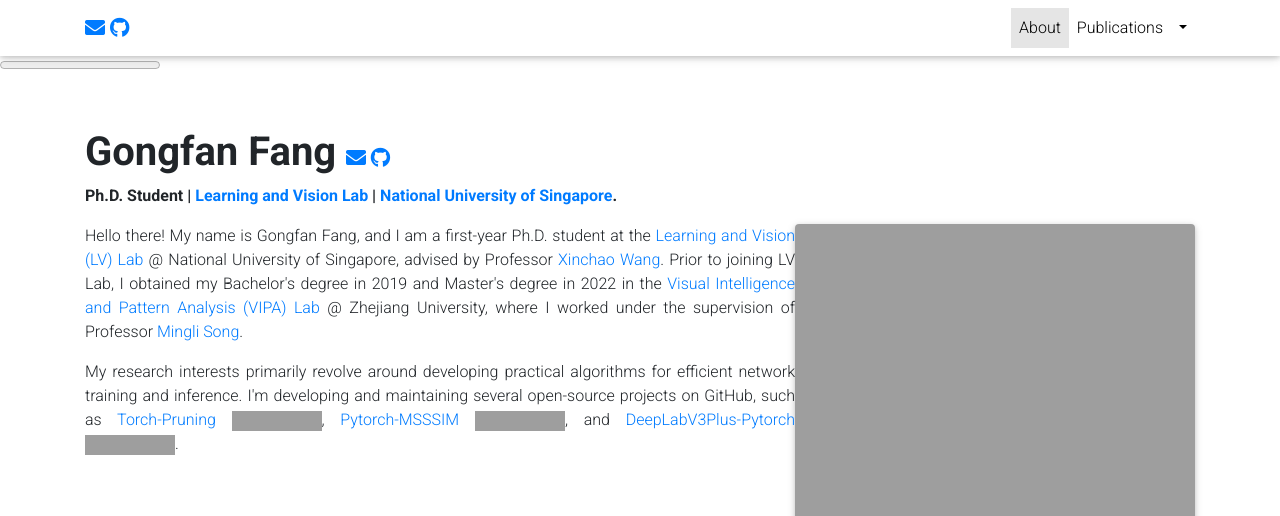
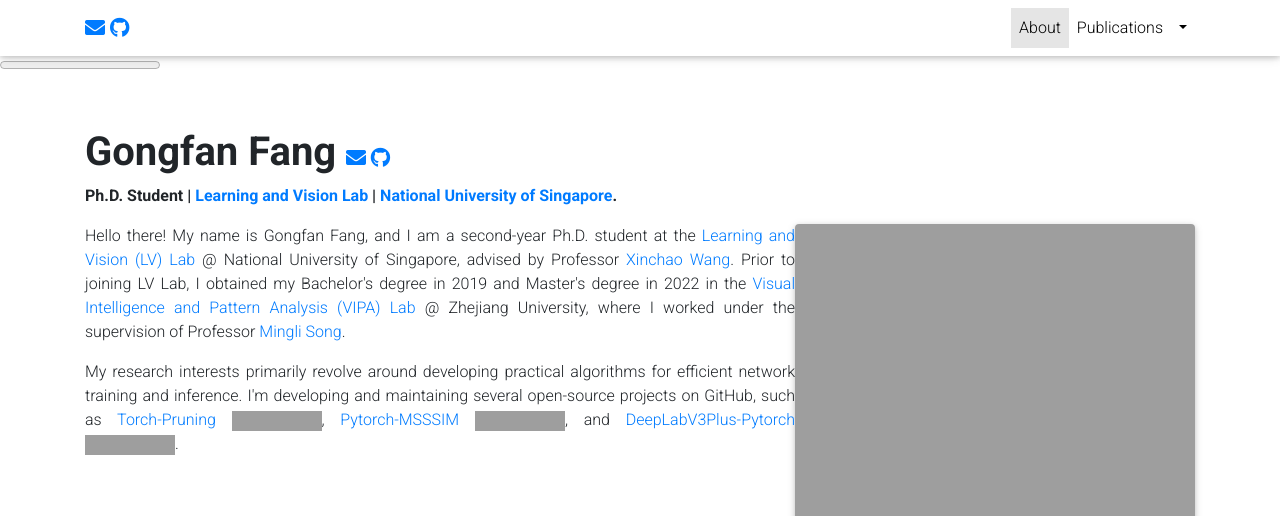
Before and after one commit to fangggf/fangggf.github.io, a Jekyll site: the page built from _pages/about.md, in a window 1280 px wide and 900 px high, cut to the strip 0-516 px from the top of the window. Built offline with Jekyll 4.4.1, drawn with Linux system fonts in a browser that asks for light colours; nearby versions of some CDN libraries; library files that are not in the unit come from our copies; comment, search, counter and statistics services are not loaded; a style sheet for code colours, icons or effects is not loaded; grey boxes are pictures that could not be loaded.

Commit message:
Update about.md

```diff
--- a/_pages/about.md
+++ b/_pages/about.md
@@ -16,7 +16,7 @@
 
 
 <div style="text-align: justify;">
-<p> Hello there! My name is Gongfan Fang, and I am a first-year Ph.D. student at the <a href="http://lv-nus.org/">Learning and Vision (LV) Lab</a> @ National University of Singapore, advised by Professor <a href="https://sites.google.com/site/sitexinchaowang/">Xinchao Wang</a>. Prior to joining LV Lab, I obtained my Bachelor's degree in 2019 and Master's degree in 2022 in the <a href="https://www.vipazoo.cn/">Visual Intelligence and Pattern Analysis (VIPA) Lab</a> @ Zhejiang University, where I worked under the supervision of Professor <a href="https://person.zju.edu.cn/en/msong">Mingli Song</a>. </p>
+<p> Hello there! My name is Gongfan Fang, and I am a second-year Ph.D. student at the <a href="http://lv-nus.org/">Learning and Vision (LV) Lab</a> @ National University of Singapore, advised by Professor <a href="https://sites.google.com/site/sitexinchaowang/">Xinchao Wang</a>. Prior to joining LV Lab, I obtained my Bachelor's degree in 2019 and Master's degree in 2022 in the <a href="https://www.vipazoo.cn/">Visual Intelligence and Pattern Analysis (VIPA) Lab</a> @ Zhejiang University, where I worked under the supervision of Professor <a href="https://person.zju.edu.cn/en/msong">Mingli Song</a>. </p>
 
 <p> My research interests primarily revolve around developing practical algorithms for efficient network training and inference. I'm developing and maintaining several open-source projects on GitHub, such as <a href="https://github.com/VainF/Torch-Pruning">Torch-Pruning</a> <a href="https://github.com/VainF/Torch-Pruning"><img src="https://img.shields.io/github/stars/VainF/Torch-Pruning.svg?style=social&label=Star" alt="GitHub stars"></a>, <a href="https://github.com/VainF/Pytorch-MSSSIM">Pytorch-MSSSIM</a> <a href="https://github.com/VainF/Pytorch-MSSSIM"><img src="https://img.shields.io/github/stars/VainF/Pytorch-MSSSIM.svg?style=social&label=Star" alt="GitHub stars"></a>, and
     <a href="https://github.com/VainF/DeepLabV3Plus-Pytorch">DeepLabV3Plus-Pytorch</a> <a href="https://github.com/VainF/DeepLabV3Plus-Pytorch"><img src="https://img.shields.io/github/stars/VainF/DeepLabV3Plus-Pytorch.svg?style=social&label=Star" alt="GitHub stars"></a>. </p>
```
